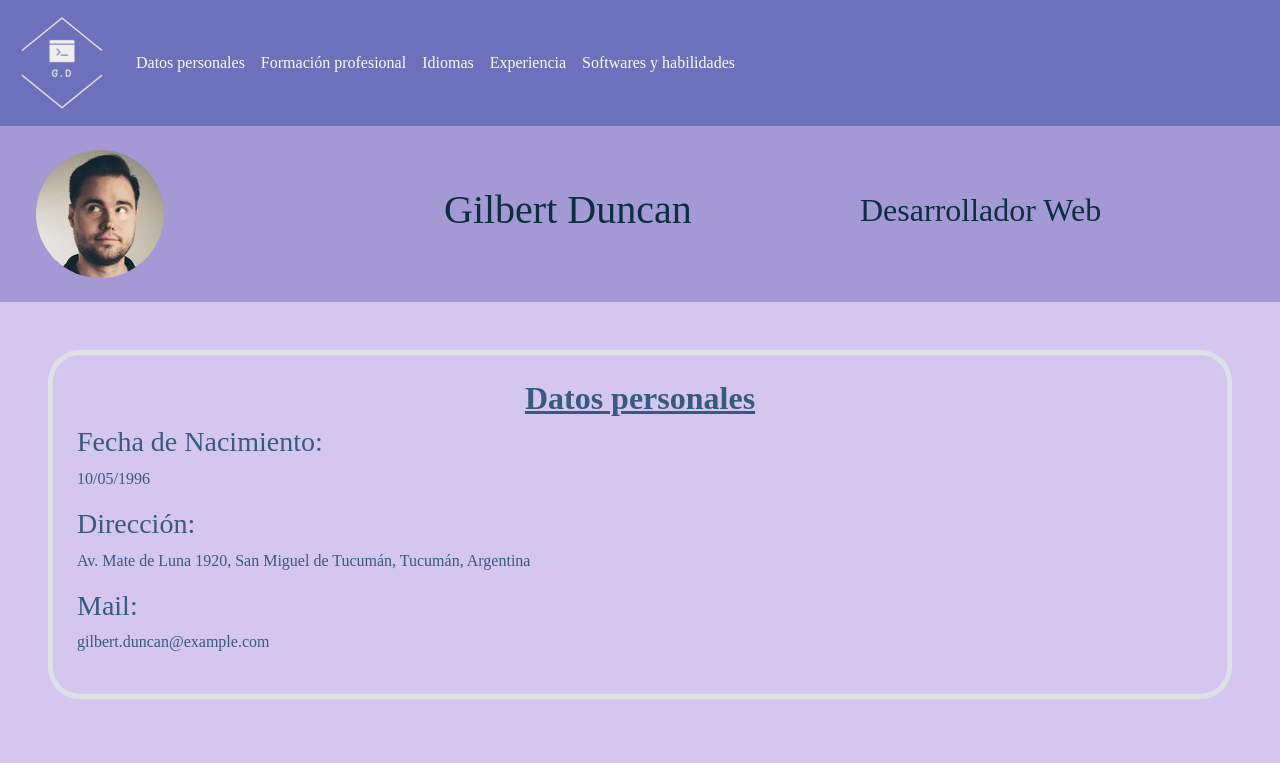
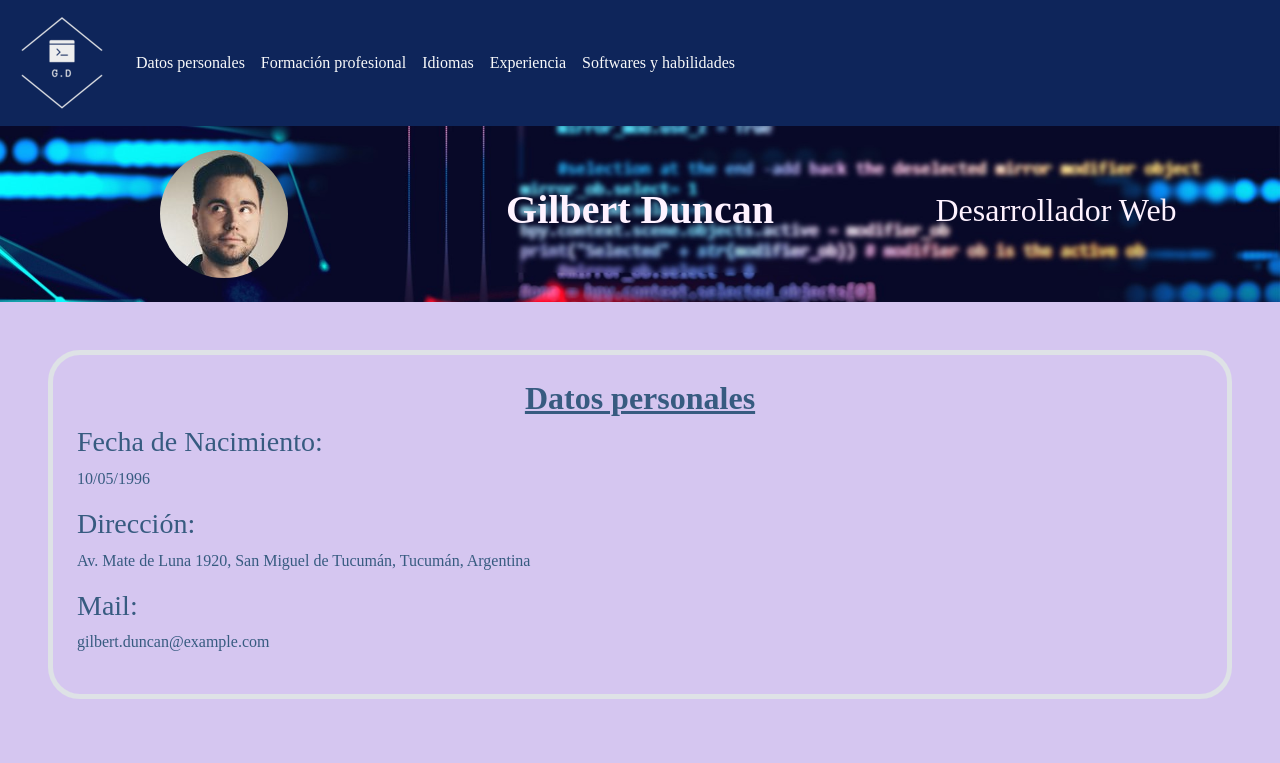
Before and after one commit to amydm20/ticmas, a plain HTML site: page index.html in a window 1280 px wide. Shown: the top 763 px of the page. Drawn offline with Linux system fonts and the light colour scheme.

Commit message:
cambio imagen fondo portada

```diff
--- a/css/styles.css
+++ b/css/styles.css
@@ -7,7 +7,7 @@
 
 
 .color1 {
-  background-color: #2b4fa3;
+  background-color: #0e255a;
 }
 
 .color2 {
@@ -30,12 +30,20 @@ body {
   margin-top: 0;
 }
 
-.nombre {
-  color: #0c2e41;
+.portada {
+  background-image: url(../imagenes/Rstats.jpg);
+  background-size: 100% auto;
+ background-position: center top;
+ background-repeat: no-repeat;
 }
 
+.nombre {
+  color: #fef2ff;
+}
+
+
 .ocupacion {
-  color: #0c2e41;
+  color: #fef2ff;
 }
 
 .datospersonales {
--- a/index.html
+++ b/index.html
@@ -14,7 +14,7 @@
 
 <body>
   <!--navbar -->
-  <nav class="navbar navbar-expand-lg bg-body-tertiary color2 ">
+  <nav class="navbar navbar-expand-lg bg-body-tertiary color1 ">
     <div class="container-fluid d-flex justify-content-between">
       <a class="navbar-brand" href="#"><img src="imagenes/logo_transparent.png" class="img-fluid"
           alt="un logo con las siglas G.D"></a>
@@ -39,22 +39,21 @@
           <li class="nav-item">
             <a class="nav-link text-light" href="#">Softwares y habilidades</a>
           </li>
-
-
         </ul>
       </div>
     </div>
   </nav>
+
   <!-- portada -->
-  <main class="color3">
+  <main class="portada">
     <section class="container-fluid d-flex justify-content-center align-items-center p-3">
-      <div class="container-fluid">
+      <div class="container-fluid d-flex justify-content-center">
         <img src="imagenes/Gilbert-foto.jpg" class="rounded-circle m-2" alt="">
       </div>
-      <div class="container-fluid">
-        <h1 class="nombre">Gilbert Duncan</h1>
+      <div class="container-fluid d-flex justify-content-center">
+        <h1 class="nombre fw-bold">Gilbert Duncan</h1>
       </div>
-      <div class="container-fluid">
+      <div class="container-fluid d-flex justify-content-center">
         <h2 class="ocupacion">Desarrollador Web</h2>
       </div>
 
```
Also changed, not shown: imagenes/Rstats.jpg (added).
